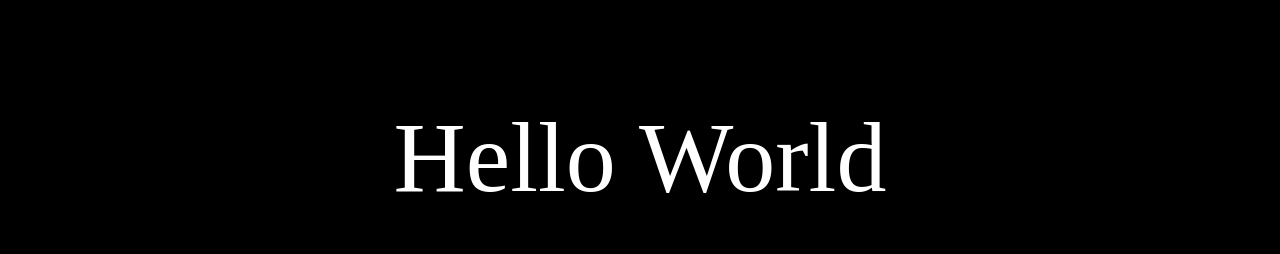
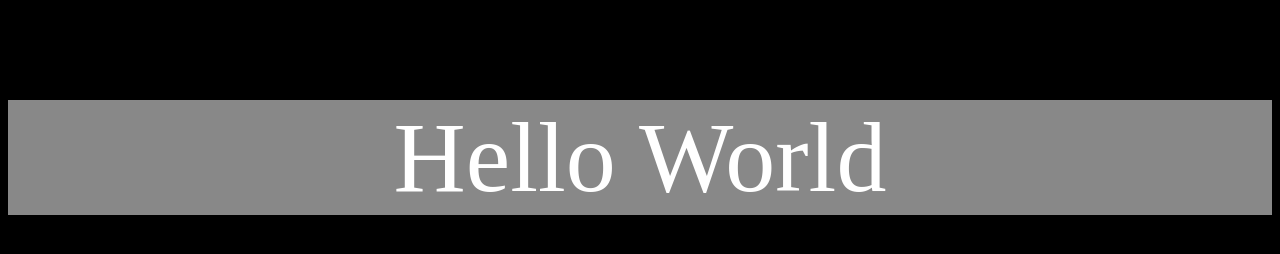
Before and after one commit to InternalHell/Algorithms-Python, a plain HTML site: page index.html in a window 1280 px wide. Drawn offline with Linux system fonts and the light colour scheme.

Commit message:
index.html

```diff
--- a/index.html
+++ b/index.html
@@ -12,8 +12,14 @@
                 color:#fff;
                 font-size:100px;
                 text-align:center;
+
+            }
+            div {
+                background:#888;
             }
         </style>
-        <p>Hello World</p>
+        <div>
+            <p>Hello World</p>
+        </div>
     </body>
 </html>
```
